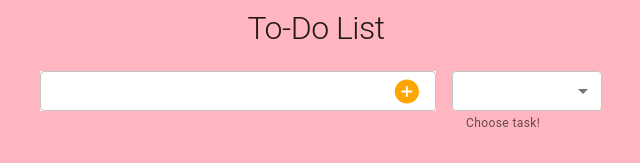
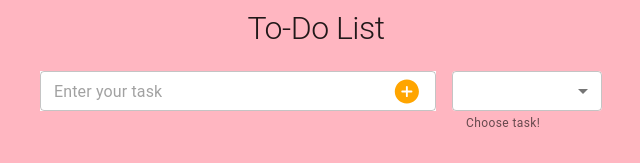
Before and after one commit to ivanasaenzs/toDoList, a React (Vite) app: page / in a window 1280 px wide. Shown: the part 140-303 px from the top of the page, without its empty margins (324-964 px from the left). Built offline with nearby package versions, Linux system fonts and the light colour scheme.

Commit message:
form validations were added for the text input - onSubmit function that handles the addTask button was modified with react-hook-form's onSubmit function

```diff
--- a/src/components/AddTask.jsx
+++ b/src/components/AddTask.jsx
@@ -1,19 +1,26 @@
 import * as React from "react";
-import { useState } from "react";
+
 import { Box, Button, Container, TextField } from "@mui/material";
+import { useForm } from "react-hook-form";
 
 import SelectLabels from "./Select";
 
 import { IoAddCircle } from "react-icons/io5";
 
-export default function BasicTextFields({ addTask }) {
-  const [taskInInput, setTaskInInput] = useState("");
+export default function BasicTextFields({ addTask, tasks, setFilteredTasks }) {
+  const {
+    register,
+    formState: { errors },
+    handleSubmit,
+    reset,
+  } = useForm({
+    criteriaMode: "all",
+  });
 
-  const handleSubmit = (e) => {
-    e.preventDefault();
-
-    addTask(taskInInput);
-    setTaskInInput("");
+  // Handles the adding of a new task with react-hook-form's data element and resets the input field
+  const onSubmit = (data) => {
+    addTask(data.taskDescription);
+    reset({ taskDescription: "" });
   };
 
   return (
@@ -23,15 +30,13 @@ export default function BasicTextFields({ addTask }) {
         noValidate
         autoComplete="off"
         sx={{ display: "flex", alignItems: "center", gap: 1, width: "100%" }}
-        onSubmit={handleSubmit}
+        onSubmit={handleSubmit(onSubmit)}
       >
         <TextField
+          name="taskDescription"
+          placeholder="Enter your task"
           id="outlined-basic"
           variant="outlined"
-          value={taskInInput}
-          onChange={(e) => {
-            setTaskInInput(e.target.value);
-          }}
           sx={{
             backgroundColor: "#fff",
             width: "450px",
@@ -60,8 +65,19 @@ export default function BasicTextFields({ addTask }) {
               </Button>
             ),
           }}
+          error={!!errors.taskDescription}
+          helperText={
+            errors.taskDescription ? errors.taskDescription.message : ""
+          }
+          {...register("taskDescription", {
+            required: "You can't send an empty task",
+            maxLength: {
+              value: 50,
+              message: "The task is too long",
+            },
+          })}
         />
-        <SelectLabels />
+        <SelectLabels tasks={tasks} setFilteredTasks={setFilteredTasks} />
       </Box>
     </Container>
   );
```
